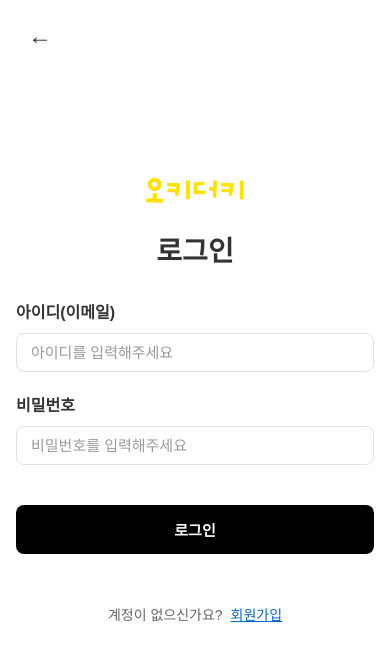
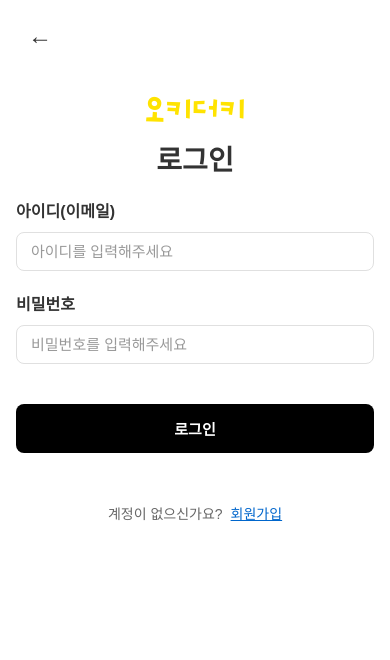
Before and after one commit to jiminh03/okeyducky, a Next.js app in the folder FrontEnd/: page / in a window 390 px wide. Both pictures are taken after a click on the button "로그인". Shown: the top 660 px of the page. Built offline with nearby package versions, Linux system fonts and the light colour scheme; a web font is replaced by a local one.

Commit message:
fix(FE): 모바일 해상도에서 로그인/회원가입 화면 배치 수정

```diff
--- a/FrontEnd/screens/LoginScreen.css
+++ b/FrontEnd/screens/LoginScreen.css
@@ -47,16 +47,18 @@
 /* 메인 콘텐츠 */
 .login-content {
   flex: 1;
-  padding: 5px 20px 20px 20px;
+  padding: 20px 20px 20px 20px;
   overflow-y: auto;
   display: flex;
   flex-direction: column;
   align-items: center;
+  justify-content: flex-start;
 }
 
 /* 오키더키 로고 */
 .login-logo {
   margin-bottom: 0;
+  margin-top: 0;
 }
 
 .login-title-img {
@@ -197,7 +199,11 @@
 /* 반응형 디자인 */
 @media (max-width: 480px) {
   .login-content {
-    padding: 16px;
+    padding: 5px 16px 16px 16px;
+  }
+
+  .login-logo {
+    margin-top: -70px;
   }
 
   .login-form {
@@ -217,7 +223,7 @@
 
   .login-page-title {
     font-size: 28px;
-    margin-bottom: 30px;
+    margin: 10px 0 20px 0;
   }
 
   .form-group {
--- a/FrontEnd/screens/SignUpScreen.css
+++ b/FrontEnd/screens/SignUpScreen.css
@@ -47,16 +47,18 @@
 /* 메인 콘텐츠 */
 .signup-content {
   flex: 1;
-  padding: 5px 20px 20px 20px;
+  padding: 20px 20px 20px 20px;
   overflow-y: auto;
   display: flex;
   flex-direction: column;
   align-items: center;
+  justify-content: flex-start;
 }
 
 /* 오키더키 로고 */
 .signup-logo {
   margin-bottom: 0;
+  margin-top: 0;
 }
 
 .signup-title-img {
@@ -196,7 +198,11 @@
 /* 반응형 디자인 */
 @media (max-width: 480px) {
   .signup-content {
-    padding: 5px 16px 20px 16px;
+    padding: 5px 16px 16px 16px;
+  }
+
+  .signup-logo {
+    margin-top: -70px;
   }
 
   .signup-form {
@@ -214,7 +220,7 @@
 
   .signup-page-title {
     font-size: 24px;
-    margin: 0 0 30px 0;
+    margin: 10px 0 20px 0;
   }
 
   .form-group {
```
